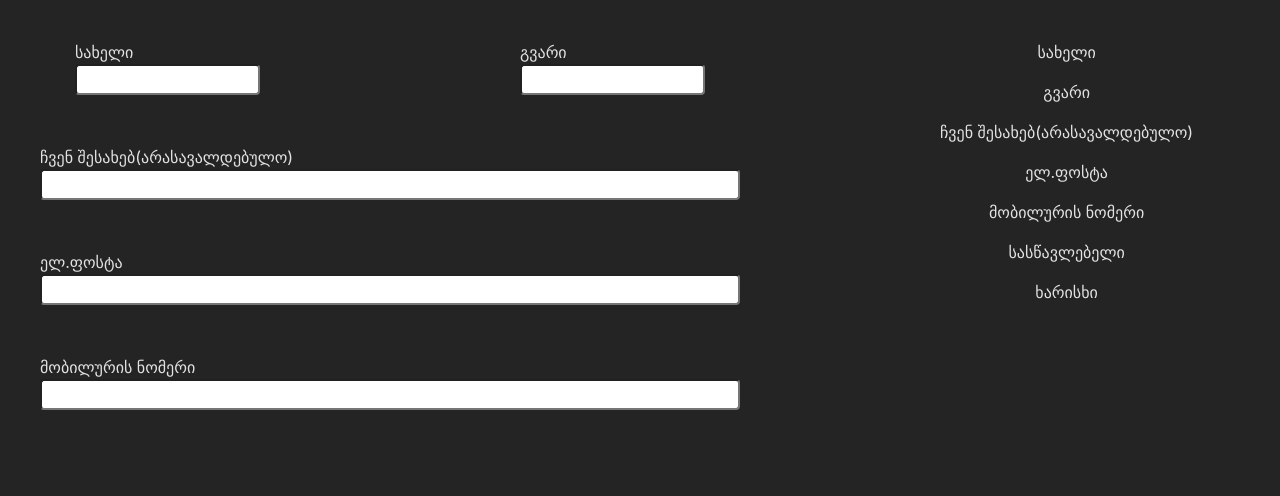
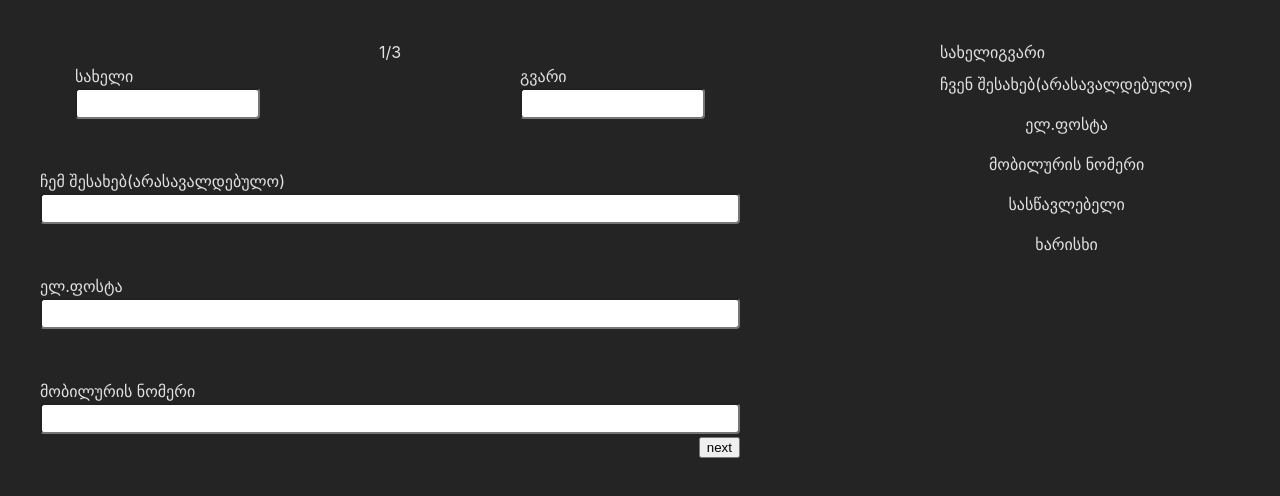
Before and after one commit to lchak02/bootcamp-6-assignment, a React (Vite) app: page /create in a window 1280 px wide. Shown: the top 496 px of the page. Built offline with nearby package versions, Linux system fonts and the light colour scheme.

Commit message:
Added multi stage control and success route

```diff
--- a/src/App.jsx
+++ b/src/App.jsx
@@ -2,6 +2,7 @@ import "./App.css";
 import { Route, Routes } from "react-router";
 import Home from "./routes/Home";
 import Create from "./routes/Create";
+import Success from "./routes/Success";
 
 function App() {
   return (
@@ -9,6 +10,7 @@ function App() {
       <Routes>
         <Route path="/" element={<Home />} />
         <Route path="/create" element={<Create />} />
+        <Route path="/success" element={<Success />} />
       </Routes>
     </div>
   );
--- a/src/Components/SectionLeft.jsx
+++ b/src/Components/SectionLeft.jsx
@@ -1,7 +1,26 @@
+import { useState } from "react";
+import { useNavigate } from "react-router-dom";
 import Input from "./Input";
 
 export default function SectionLeft(props) {
+  const [stage, setStage] = useState(1);
+  const navigate = useNavigate();
+
+  function previousStage() {
+    if (stage === 1) return;
+    setStage(stage - 1);
+  }
+
+  function nextStage() {
+    if (stage === 3) {
+      navigate("/success", { state: { name: "lasha" } });
+    }
+    setStage(stage + 1);
+  }
+
   return (
+    <div>
+      <div>{stage}/3</div>
       <form
         style={{
           width: "700px",
@@ -10,7 +29,9 @@ export default function SectionLeft(props) {
           gap: "50px",
         }}
       >
-      <div style={{ display: "flex", justifyContent: "center", gap: "260px" }}>
+        <div
+          style={{ display: "flex", justifyContent: "center", gap: "260px" }}
+        >
           <div style={{ display: "flex", flexDirection: "column" }}>
             <Input onChange={props.onChange} name={"name"} label={"სახელი"} />
           </div>
@@ -23,11 +44,15 @@ export default function SectionLeft(props) {
             <Input
               onChange={props.onChange}
               name={"aboutus"}
-            label={"ჩვენ შესახებ(არასავალდებულო)"}
+              label={"ჩემ შესახებ(არასავალდებულო)"}
             />
           </div>
           <div style={{ display: "flex", flexDirection: "column" }}>
-          <Input onChange={props.onChange} name={"email"} label={"ელ.ფოსტა"} />
+            <Input
+              onChange={props.onChange}
+              name={"email"}
+              label={"ელ.ფოსტა"}
+            />
           </div>
           <div style={{ display: "flex", flexDirection: "column" }}>
             <Input
@@ -38,5 +63,12 @@ export default function SectionLeft(props) {
           </div>
         </div>
       </form>
+      <div style={{ display: "flex", justifyContent: "flex-end" }}>
+        <div>
+          {stage > 1 && <button onClick={previousStage}>prev</button>}
+          <button onClick={nextStage}>next</button>
+        </div>
+      </div>
+    </div>
   );
 }
--- a/src/Components/SectionRight.jsx
+++ b/src/Components/SectionRight.jsx
@@ -8,8 +8,10 @@ export default function SectionRight(props) {
 
   return (
     <div>
-      <CustomParagraph value={props.inputData.name} label={"სახელი"} />
-      <CustomParagraph value={props.inputData.surname} label={"გვარი"} />
+      <div style={{ display: "flex" }}>
+        <CustomParagraph value={props.inputData.name} label={"სახელი"} />
+        <CustomParagraph value={props.inputData.surname} label={"გვარი"} />
+      </div>
       <CustomParagraph
         value={props.inputData.aboutus}
         label={"ჩვენ შესახებ(არასავალდებულო)"}
--- /dev/null
+++ b/src/routes/Success.jsx
@@ -0,0 +1,18 @@
+import { useEffect, useState } from "react";
+import { useLocation } from "react-router-dom";
+
+export default function Success() {
+  const location = useLocation();
+  const [state, setState] = useState({});
+
+  useEffect(() => {
+    setState(location.state);
+  }, []);
+
+  return (
+    <>
+      <h1>success</h1>
+      <p>name: {state.name}</p>
+    </>
+  );
+}
```
Lines whose indentation alone changed are shown as unchanged.
